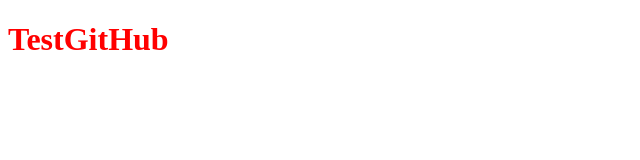
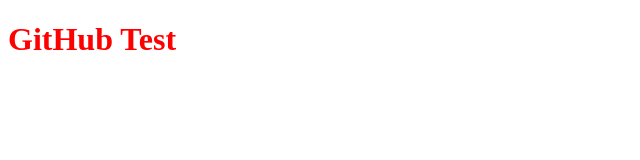
Before and after one commit to SeriousLin/OpenclassroomsProject, a plain HTML site: page index.html in a window 1280 px wide. Shown: the full height of the page, 0-640 px from the left. Drawn offline with Linux system fonts and the light colour scheme.

Commit message:
Modification du titre H1

```diff
--- a/index.html
+++ b/index.html
@@ -5,6 +5,6 @@
    <link rel="stylesheet" type="text/css" href="styles.css">
 </head>
 <body>
-   <h1>TestGitHub</h1>
+   <h1>GitHub Test</h1>
 </body>
 </html>
```
